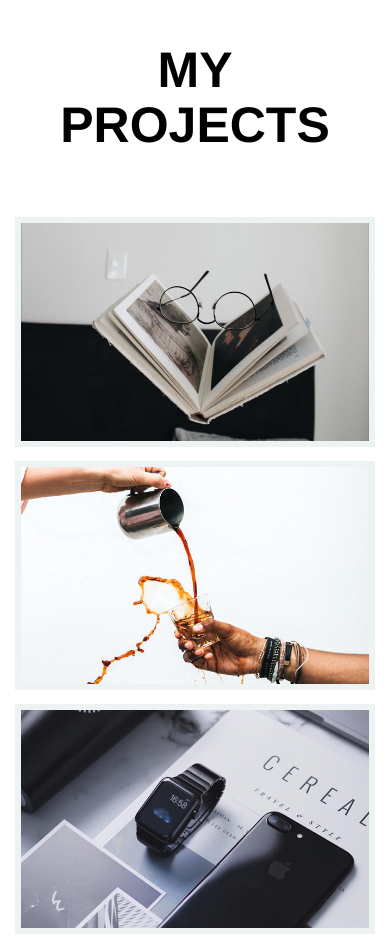
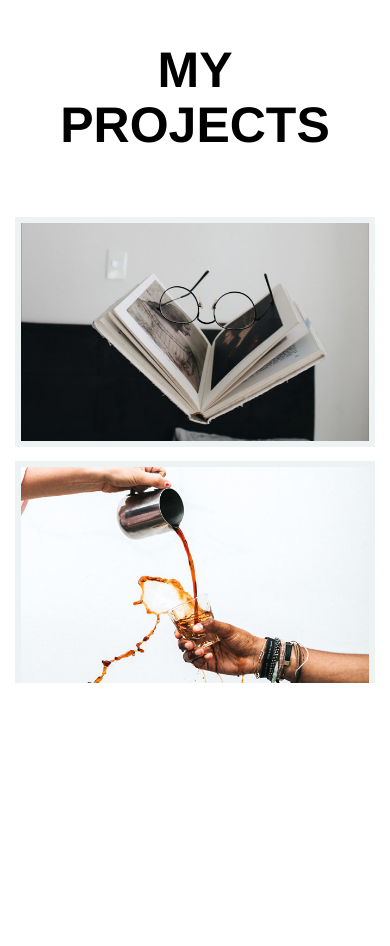
Before and after one commit to rathodugam/GAT, a plain HTML site: page index.html in a window 390 px wide. Shown: the part 2677-3623 px from the top of the page. After the commit the page ends 3360 px from the top, so only its background shows below. Drawn offline with nearby package versions, Linux system fonts and the light colour scheme.

Commit message:
scroling chek div

```diff
--- a/index.html
+++ b/index.html
@@ -176,11 +176,11 @@
         </div>
         <!-- end our services-->
         <!-- our projects  -->
-        <section class="gallery py-md-5 py-3 " id="projects">
+        <section class="gallery py-md-5 py-3" id="projects">
             <div class="gallery-inner container py-md-5 pb-3">
                 <!-- <h4 class="sub-tittle-w3 text-uppercase text-center">View all</h4> -->
                 <h1 class="heading  text-uppercase mb-lg-5 mb-3 text-center">My Projects</h1>
-                <div class="row">
+                <div class="row scroling">
 
                     <div class="col-md-4 proj_gallery_grid aos-init aos-animate" data-aos="zoom-in">
                         <div class="section_1_gallery_grid">
--- a/style.css
+++ b/style.css
@@ -1,3 +1,6 @@
+html{
+    scroll-behavior: smooth;
+}
 /* header image  */
 
 .first {
@@ -541,7 +544,15 @@ span.size {
 
 
 /* projects  */
-
+.scroling
+{
+    display: block;
+    overflow-y: scroll;
+    height: 560px;
+}
+.scroling::-webkit-scrollbar {
+    display:none;
+}
 
 /*-- gallery --*/
 
@@ -669,6 +680,15 @@ p.quia {
     .services {
         margin-top: 16em;
     }
+    .scroling
+{
+    display: block;
+    overflow-y: scroll;
+    height: 480px;
+}
+.scroling::-webkit-scrollbar {
+    display:none;
+}
 }
 
 @media (max-width: 768px) {
```
